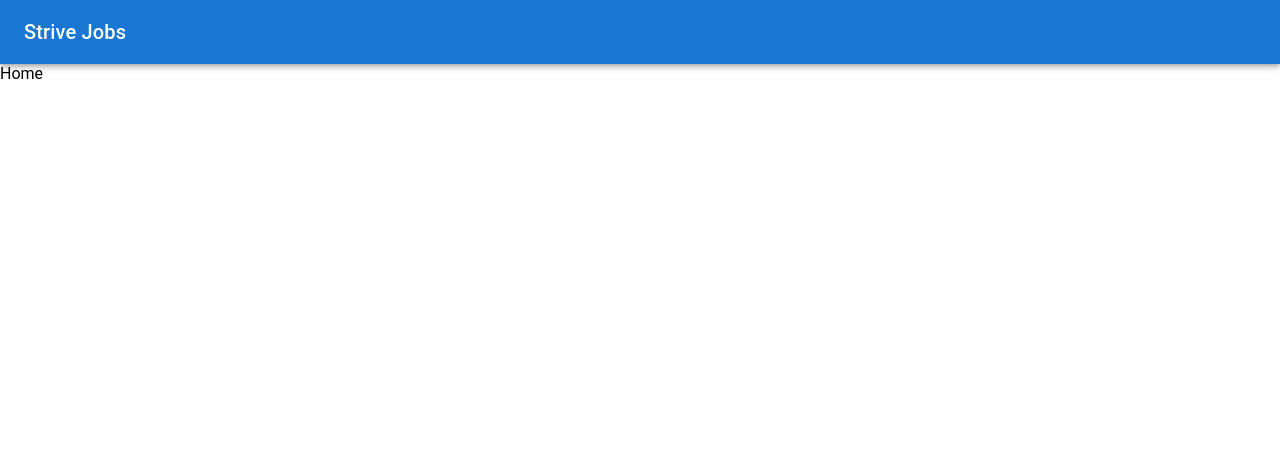
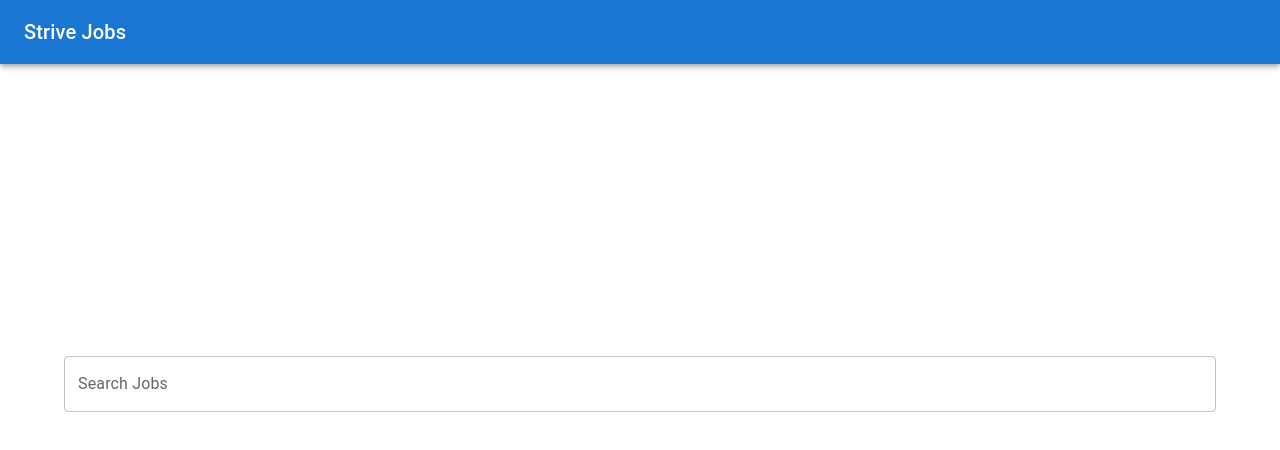
Before and after one commit to hsattar/strive-m7-d1, a React (Create React App) app: page / in a window 1280 px wide. Shown: the top 450 px of the page. Built offline with nearby package versions, Linux system fonts and the light colour scheme.

Commit message:
added search bar and custom fetch hook

```diff
--- a/package.json
+++ b/package.json
@@ -9,6 +9,7 @@
     "@testing-library/jest-dom": "^5.16.1",
     "@testing-library/react": "^12.1.2",
     "@testing-library/user-event": "^13.5.0",
+    "axios": "^0.25.0",
     "react": "^17.0.2",
     "react-dom": "^17.0.2",
     "react-router-dom": "^6.2.1",
--- a/src/components/Home.jsx
+++ b/src/components/Home.jsx
@@ -1,5 +1,30 @@
-import React from 'react';
+import Grid from '@mui/material/Grid'
+import TextField from '@mui/material/TextField'
+import Container from '@mui/material/Container'
+import { useNavigate } from 'react-router-dom'
+import { useState } from 'react'
 
 export default function Home() {
-  return <div>Home</div>;
+
+    const navigate = useNavigate()
+    const [searchQuery, setSearchQuery] = useState('')
+
+    return (
+        <Container maxWidth="lg" style={{ minHeight: '80vh', display: 'flex', justifyContent: 'center', alignItems: 'center' }}>
+            <Grid container>
+                <Grid item xs={12}>
+                <form onSubmit={() => navigate(`/jobs?query=${searchQuery}`)}>
+                <TextField
+                    id="filled-search"
+                    label="Search Jobs"
+                    type="search"
+                    style={{ minWidth: '100%'}}
+                    value={searchQuery}
+                    onChange={e => setSearchQuery(e.target.value)}
+                />
+                </form>
+                </Grid>
+            </Grid>
+        </Container>
+    )
 }
--- a/src/components/JobResults.jsx
+++ b/src/components/JobResults.jsx
@@ -1,5 +1,5 @@
-import React from 'react';
+import React from 'react'
 
 export default function JobResults() {
-  return <div></div>;
+  return <div>Results</div>
 }
--- a/src/components/Navbar.jsx
+++ b/src/components/Navbar.jsx
@@ -2,6 +2,7 @@ import AppBar from '@mui/material/AppBar'
 import Box from '@mui/material/Box'
 import Toolbar from '@mui/material/Toolbar'
 import Typography from '@mui/material/Typography'
+import { Link } from 'react-router-dom'
 
 export default function Navbar() {
   return (
@@ -9,7 +10,7 @@ export default function Navbar() {
       <AppBar position="static">
         <Toolbar>
           <Typography variant="h6" component="div" sx={{ flexGrow: 1 }}>
-            Strive Jobs
+            <Link to="/" style={{ color: 'white', textDecoration: 'none'}}>Strive Jobs</Link>
           </Typography>
         </Toolbar>
       </AppBar>
```
Also changed, not shown: src/components/SingleJob.jsx (added, +32 -0 lines), src/hooks/useFetch.js (added, +27 -0 lines), 2 other files (tests, documents, lock files or other folders).
